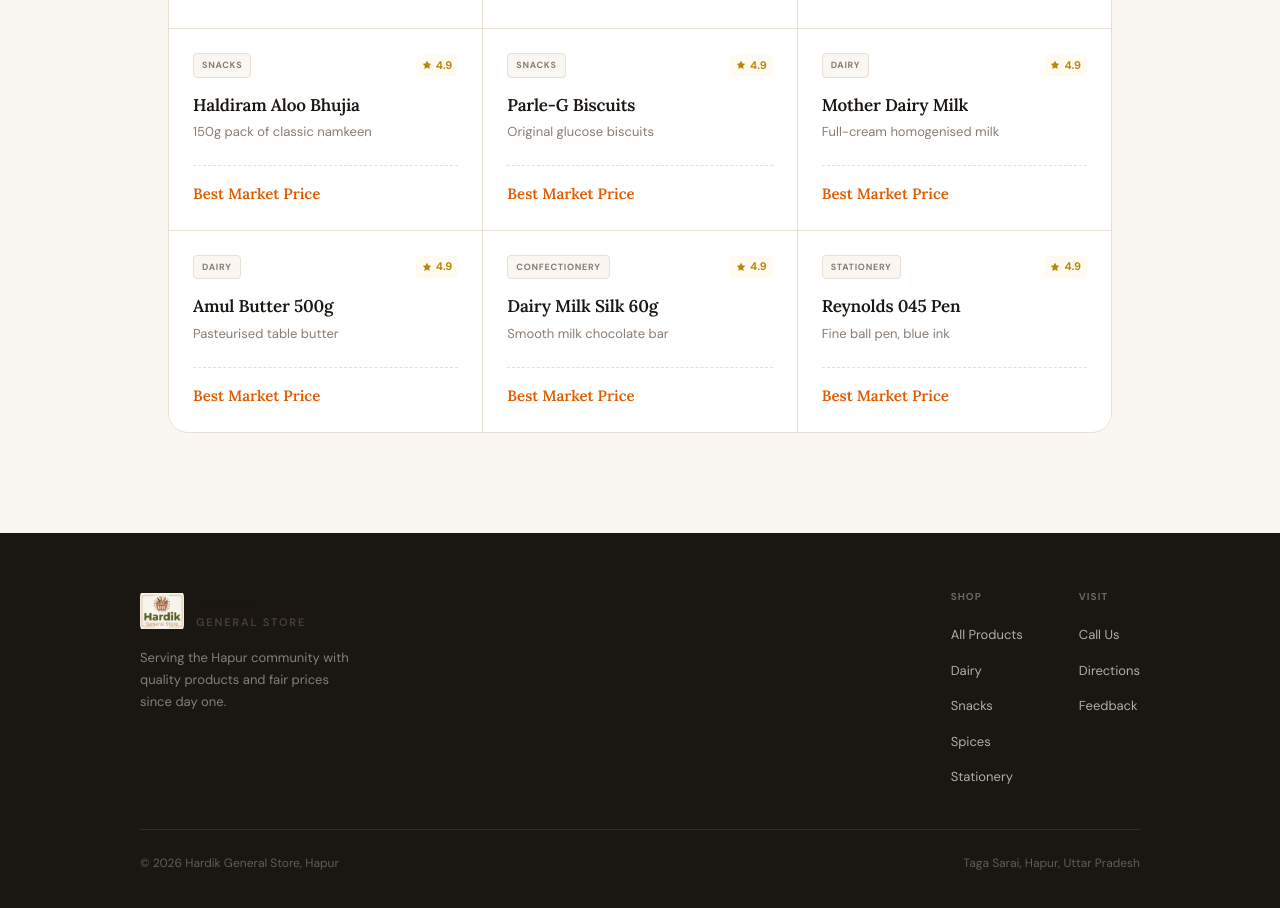
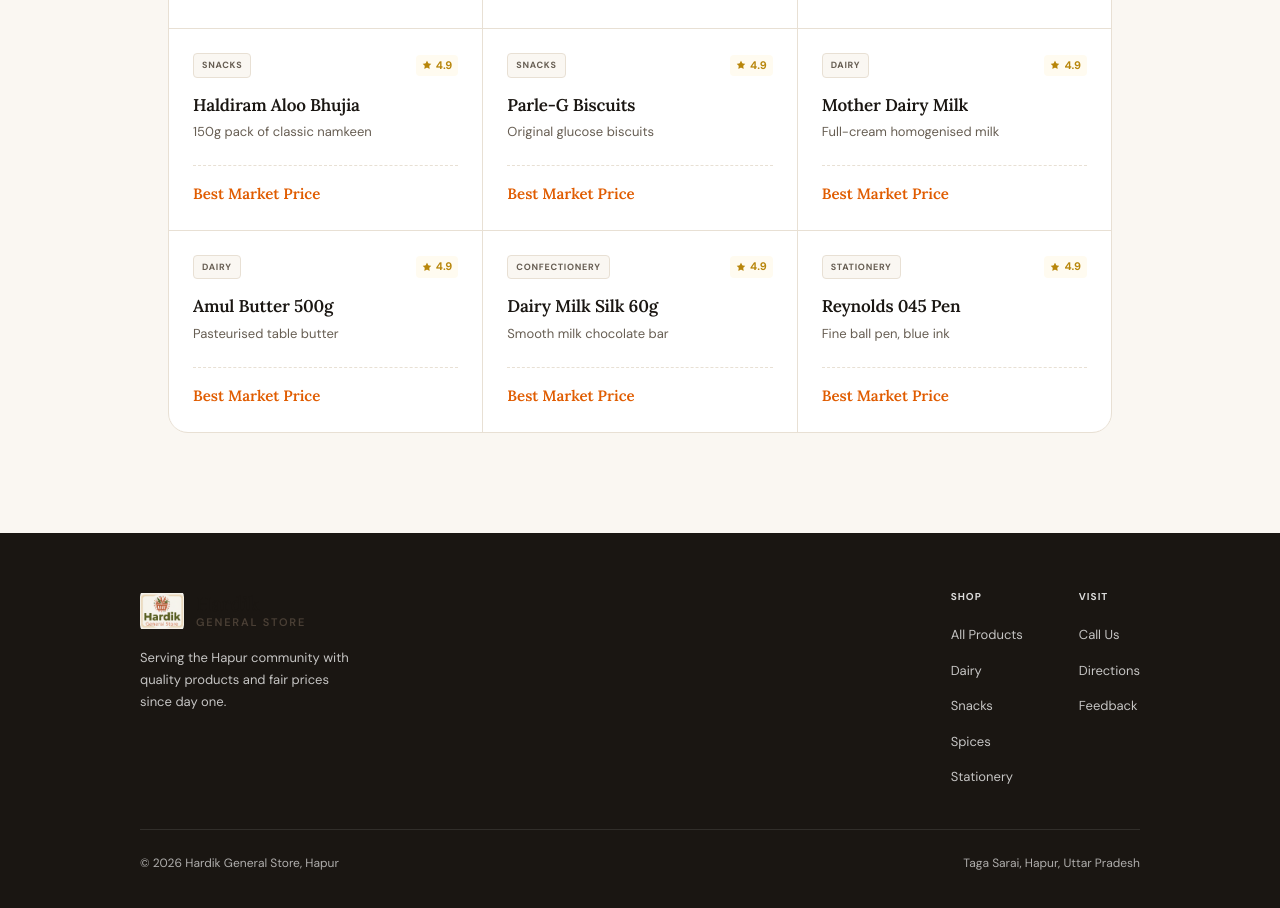
Before and after one commit to hardik0604/Hardik-General-Store, a React (Vite) app: page / in a window 1280 px wide. Shown: the part 1040-1948 px from the top of the page. Built offline with nearby package versions, Linux system fonts and the light colour scheme.

Commit message:
Fix: Lighthouse accessibility warnings (contrast, aria-labels, headings)

```diff
--- a/package.json
+++ b/package.json
@@ -23,6 +23,7 @@
     "eslint": "^9.39.1",
     "eslint-plugin-react-hooks": "^7.0.1",
     "eslint-plugin-react-refresh": "^0.4.24",
+    "gh-pages": "^6.3.0",
     "globals": "^16.5.0",
     "vite": "^7.3.1"
   }
--- a/src/components/layout/Footer.jsx
+++ b/src/components/layout/Footer.jsx
@@ -11,7 +11,7 @@
         </div>
         <div className="footer-links">
           <div className="footer-col">
-            <h5>Shop</h5>
+            <h4>Shop</h4>
             <ul>
               {['All', 'Dairy', 'Snacks', 'Spices', 'Stationery'].map(c => (
                 <li key={c}>
@@ -23,7 +23,7 @@
             </ul>
           </div>
           <div className="footer-col">
-            <h5>Visit</h5>
+            <h4>Visit</h4>
             <ul>
               <li><a href="tel:09837509304">Call Us</a></li>
               <li><a href="https://maps.app.goo.gl/tE9zCZgo7am5Jm1p9" target="_blank" rel="noopener noreferrer">Directions</a></li>
--- a/src/components/layout/Navbar.jsx
+++ b/src/components/layout/Navbar.jsx
@@ -8,12 +8,12 @@
       <div className="nav-inner">
         <Logo />
         <div className="nav-right">
-          <a className="nav-phone" href="tel:09837509304">
-            <Phone size={14} strokeWidth={2} />
+          <a className="nav-phone" href="tel:09837509304" aria-label="Call Store">
+            <Phone size={14} strokeWidth={2} aria-hidden="true" />
             <span>098375 09304</span>
           </a>
-          <a className="nav-map" href="https://maps.app.goo.gl/tE9zCZgo7am5Jm1p9" target="_blank" rel="noopener noreferrer">
-            <Navigation size={14} strokeWidth={2} />
+          <a className="nav-map" href="https://maps.app.goo.gl/tE9zCZgo7am5Jm1p9" target="_blank" rel="noopener noreferrer" aria-label="Get Directions">
+            <Navigation size={14} strokeWidth={2} aria-hidden="true" />
             <span>Directions</span>
           </a>
         </div>
--- a/src/styles/layout.css
+++ b/src/styles/layout.css
@@ -319,19 +319,19 @@
   max-width: 1000px; margin: 0 auto;
   display: flex; justify-content: space-between; gap: 48px; flex-wrap: wrap;
 }
-.footer-brand p { font-size: 13px; color: rgba(255,255,255,0.45); line-height: 1.7; margin-top: 14px; max-width: 220px; }
+.footer-brand p { font-size: 13px; color: rgba(255,255,255,0.75); line-height: 1.7; margin-top: 14px; max-width: 220px; }
 .footer-links { display: flex; gap: 56px; }
-.footer-col h5 {
+.footer-col h4 {
   font-size: 10px; font-weight: 700; letter-spacing: 0.1em; text-transform: uppercase;
-  color: rgba(255,255,255,0.35); margin-bottom: 16px;
+  color: rgba(255,255,255,0.85); margin-bottom: 16px;
 }
 .footer-col ul { list-style: none; display: flex; flex-direction: column; gap: 10px; }
-.footer-col a { font-size: 13px; color: rgba(255,255,255,0.65); text-decoration: none; transition: color 140ms; }
+.footer-col a { font-size: 13px; color: rgba(255,255,255,0.75); text-decoration: none; transition: color 140ms; }
 .footer-col a:hover { color: #fff; }
 .footer-bottom {
   max-width: 1000px; margin: 40px auto 0; padding-top: 24px;
   border-top: 1px solid rgba(255,255,255,0.1);
-  font-size: 12px; color: rgba(255,255,255,0.3);
+  font-size: 12px; color: rgba(255,255,255,0.65);
   display: flex; justify-content: space-between; flex-wrap: wrap; gap: 6px;
 }
 
--- a/src/styles/variables.css
+++ b/src/styles/variables.css
@@ -16,8 +16,8 @@
 
   --ink:         #1a1612;
   --ink-2:       #4a3f35;
-  --ink-3:       #8a7d72;
-  --ink-4:       #c0b5a8;
+  --ink-3:       #675e53;
+  --ink-4:       #a3998f;
 
   --serif:       'Lora', Georgia, serif;
   --sans:        'DM Sans', system-ui, sans-serif;
```
Also changed, not shown: 1 other file (tests, documents, lock files or other folders).
